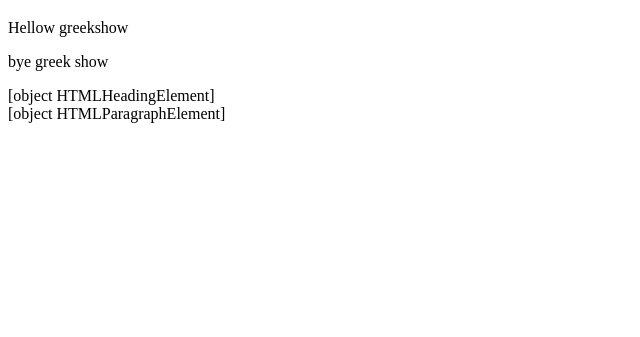
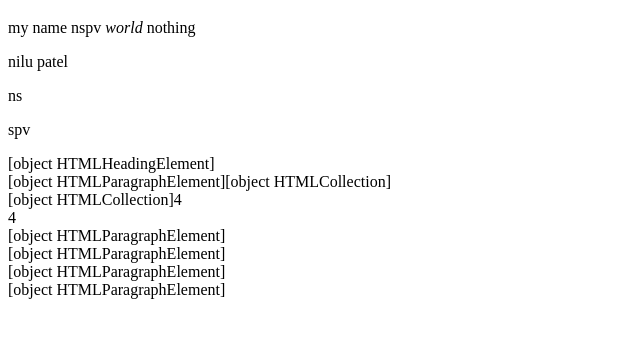
Before and after one commit to neeloo/advance-java-scripct, a plain HTML site: page index.html in a window 1280 px wide. Shown: the part 61-398 px from the top of the page, without its empty margins (0-640 px from the left). Drawn offline with Linux system fonts and the light colour scheme.

Commit message:
js commit

```diff
--- a/index.html
+++ b/index.html
@@ -9,17 +9,77 @@
 
 <body>
     <h1 id="show">we are learing js</h1>
-    <p id="greek">Hellow greekshow</p>
-    <p id="find">bye greek show</p>
+    <p id="greek">my name
+        <span> nspv</span>
+        <em>world</em>
+        <span>nothing</span>
+    </p>
+
+    <p>nilu patel</p>
+    <div>
+        <p>ns</p>
+        <p>spv</p>
+    </div>
+
 
     <script>
 
-       // getElementById("id-name")
+        // getElementById("id-name")******************************************
         var res=document.getElementById("show");
         document.write(res +"<br>");
         var ans = document.getElementById("greek");
         document.write(ans);
         console.log(ans);
+
+        // getElementByTagName("Tag-Name")*************************
+        var an = document.getElementsByTagName("p");
+        document.write(an + "<br>");
+        console.log(an);
+
+        // //or write like that type
+
+        //document.write(document.getElementsByTagName("*"));
+        console.log(document.getElementsByTagName("*"));      // collect all tag on html page
+
+        //document.write(document.body.getElementsByTagName("*"));
+        console.log(document.body.getElementsByTagName("*"));     // collect all tag on body tag
+
+        //find unique name with using id****
+
+        var s=document.getElementById("greek");
+        var n=s.getElementsByTagName("span");
+        console.log(n);
+        // //or write like this
+        var a = document.getElementById("greek").getElementsByTagName("span");
+        document.write(a);
+        console.log(a);
+        //or direct no how many tag are used in given tag id
+        console.log(document.getElementById("greek").getElementsByTagName("*"));
+
+
+        // find length of tag**********************
+
+        document.write(document.getElementsByTagName("p").length +"<br>") ;
+
+        //or
+
+        var result=document.getElementsByTagName("p").length;
+        document.write(result + "<br>");
+
+        console.log(document.getElementsByTagName("p").length )+"<br>" ;
+
+        //find length using loop*******************
+
+        var len=document.getElementsByTagName("p").length;
+        for(let i=0;i<len;i++){
+            var ans=document.getElementsByTagName("p")[i];
+            document.write(ans + "<br>");
+            console.log(ans);
+
+        }
+
+
+
     </script>
 
 </body>
```
